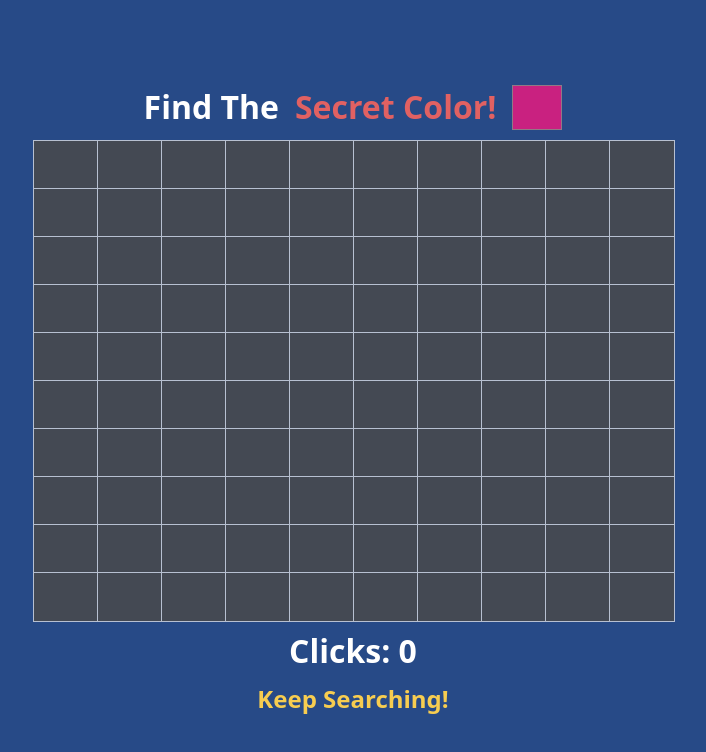
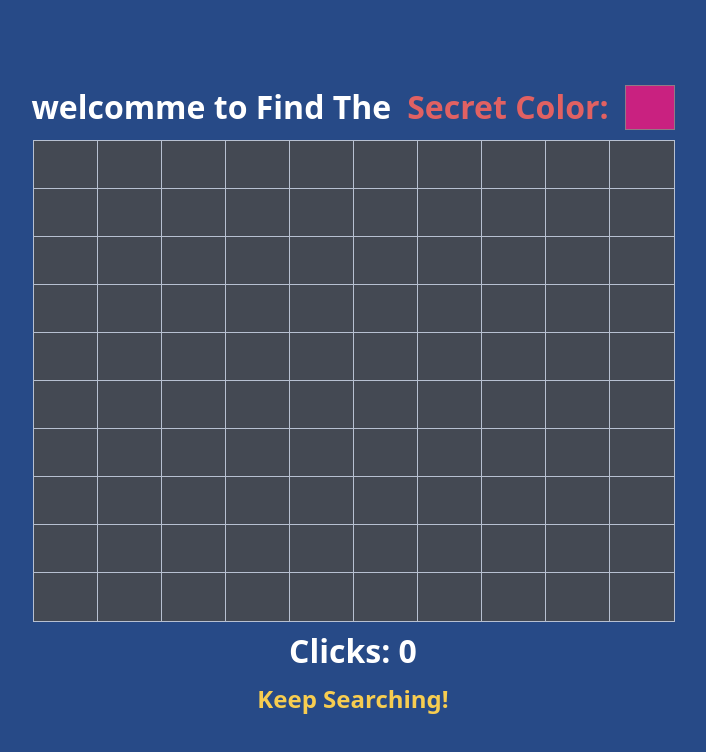
Before and after one commit to shaye875/react-git, a React (Vite) app: page / in a window 1280 px wide. Shown: the top 752 px of the page, without its empty margins (287-993 px from the left). Built offline with nearby package versions, Linux system fonts and the light colour scheme.

Commit message:
title main

```diff
--- a/src/companentas/gridLayout.jsx
+++ b/src/companentas/gridLayout.jsx
@@ -18,8 +18,8 @@ function GridLayout() {
     return (
         <div id='fCom'>
             <div id='header'>
-                <h1 id='fH'>Find The</h1>
-                <h1 id='lh'>Secret Color!</h1>
+                <h1 id='fH'>welcomme to Find The</h1>
+                <h1 id='lh'>Secret Color:</h1>
                 <div id='red'></div>
             </div>
             <div id='board'>
```
